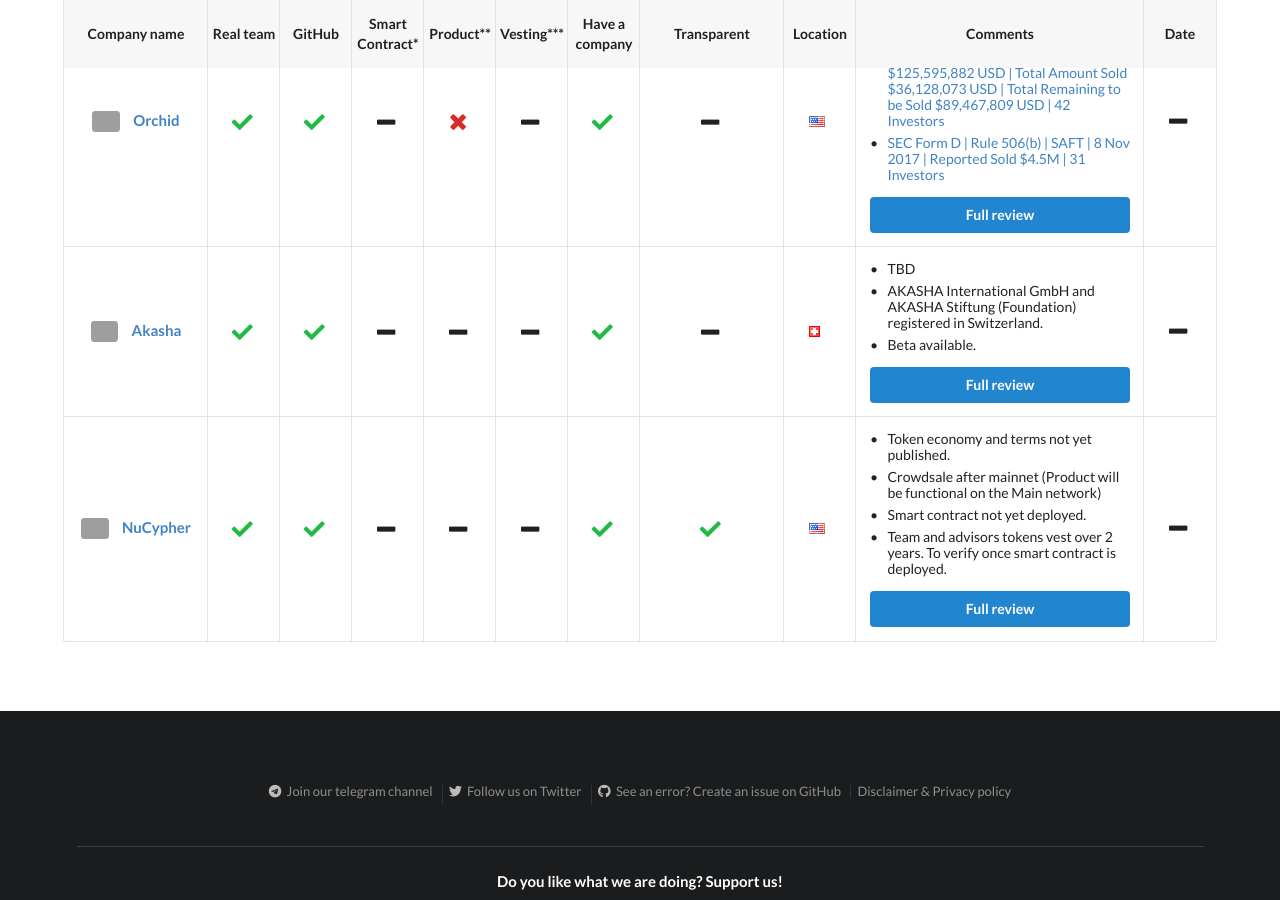
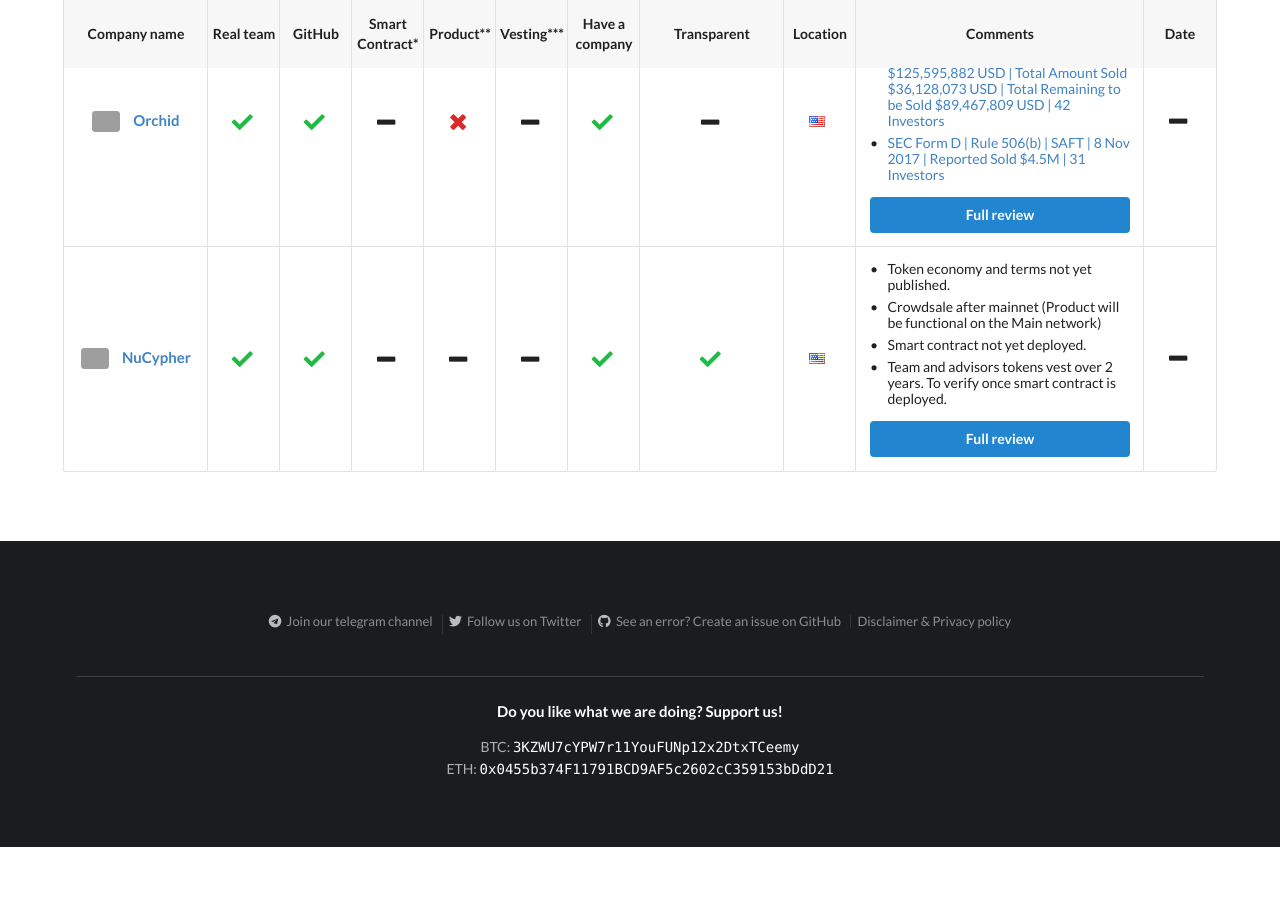
Before and after one commit to ico-check/ico-check, a Jekyll site: the page built from index.md, in a window 1280 px wide and 900 px high, scrolled down 2469 px. Built offline with Jekyll 4.4.1, drawn with Linux system fonts in a browser that asks for light colours; nearby versions of some CDN libraries; after the commit the page ends 3316 px from its top, so only the background shows below that; grey boxes are pictures that could not be loaded.

Commit message:
67-akasha-ico-check

```diff
--- a/_data/active-future-icos.yml
+++ b/_data/active-future-icos.yml
@@ -134,26 +134,6 @@
   safe:
   issue_url: https://github.com/ico-check/ico-check/issues/106
 
-- name: Akasha
-  image: https://i.imgur.com/eN9uTsZ.jpg
-  url: https://akasha.world/
-  real_team: true
-  github: true
-  smart_contract:
-  product:
-  min_vesting:
-  have_company: true
-  transparent:
-  location: Switzerland
-  comments:
-    - content: TBD
-    - content: AKASHA International GmbH and AKASHA Stiftung (Foundation) registered in Switzerland.
-    - content: Beta available.
-  ico_start_date:
-  ico_end_date:
-  safe:
-  issue_url: https://github.com/ico-check/ico-check/issues/104
-
 - name: NuCypher
   image: https://i.imgur.com/htSKE5A.png
   url: https://nucypher.com
```
